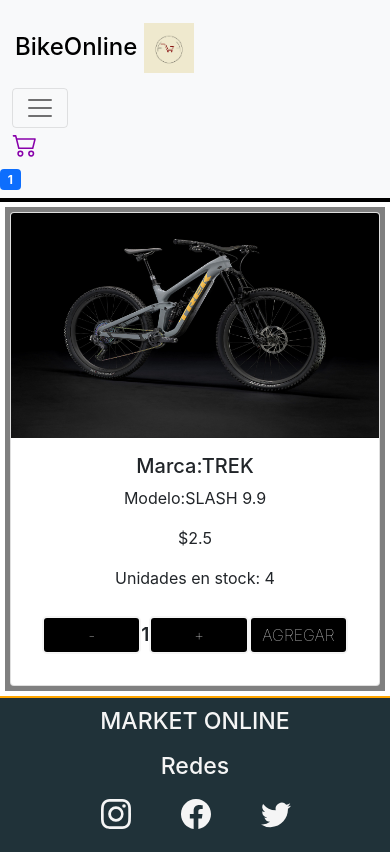
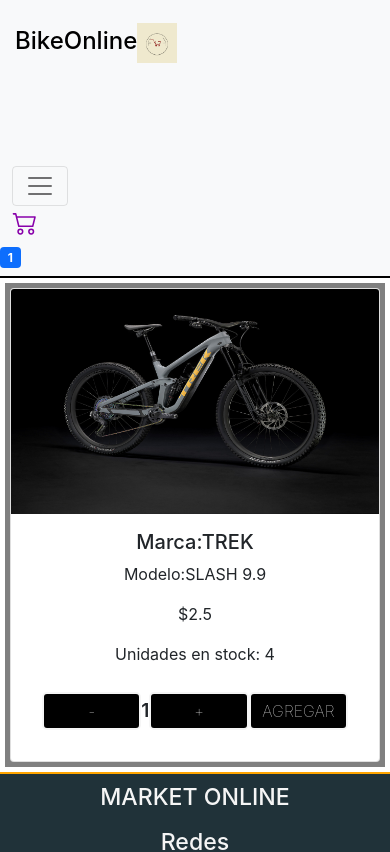
Before and after one commit to TomasMagnin/BikeOnline, a React (Create React App) app: page /item/1 in a window 390 px wide. Shown: the top 852 px of the page. Built offline with nearby package versions, Linux system fonts and the light colour scheme.

Commit message:
responsive

```diff
--- a/src/css/Styles.css
+++ b/src/css/Styles.css
@@ -134,12 +134,13 @@
 }
 
 .iconNav {
-  width: 50px;
+  width: 40px;
 }
 
 
 .navBrand {
-
+  display: flex;
+  flex-direction: row;
   padding: 15px;
   font-size: 1.5rem;
   text-decoration: none;
@@ -155,7 +156,11 @@
 
 .nav1 {
   background-color: whitesmoke;
-  border-bottom: solid 4PX black;
+  border-bottom: solid 2PX black;
+}
+
+.navbar-toggler {
+  margin-top: 88px;
 }
 
 /* ------------------------------------ Items ----------------------------- */
```
